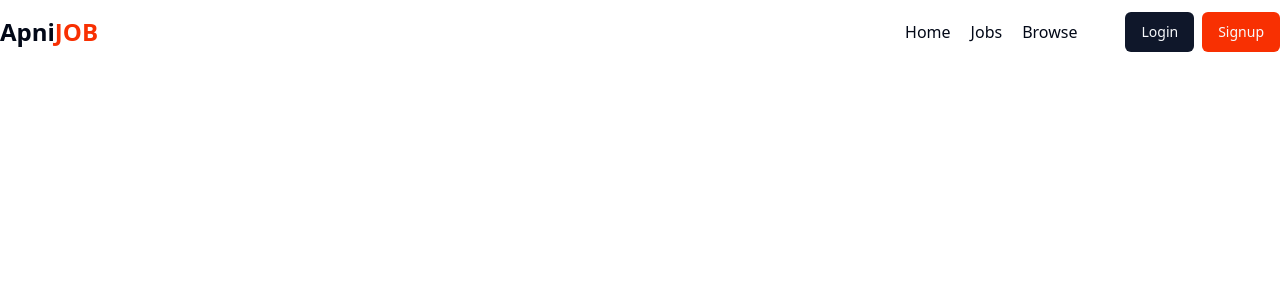
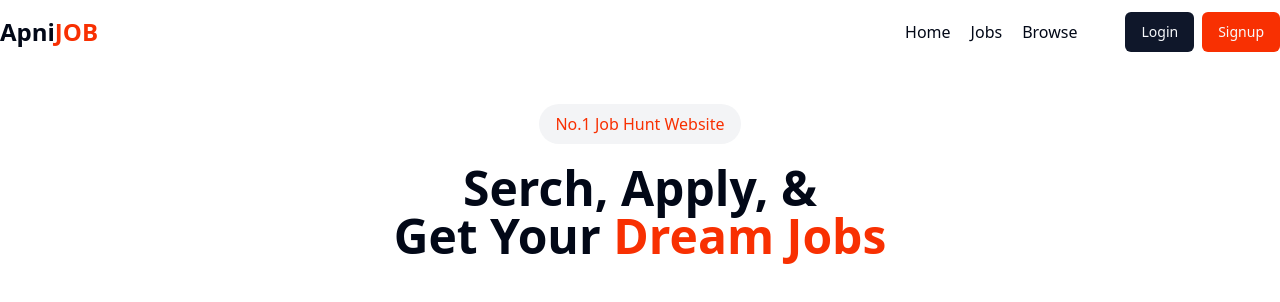
Before and after one commit to legendajar/job-portal-mern, a React (Vite) app in the folder frontend/: page / in a window 1280 px wide. Shown: the top 302 px of the page. Built offline with nearby package versions, Linux system fonts and the light colour scheme.

Commit message:
chore: Update Home component and related files

```diff
--- a/frontend/src/App.jsx
+++ b/frontend/src/App.jsx
@@ -1,7 +1,7 @@
 import { createBrowserRouter, RouterProvider } from 'react-router-dom';
-import Home from './components/page/Home/Home';
-import Login from './components/page/Auth/Login/Login';
-import Signup from './components/page/Auth/Signup/Signup';
+import Home from './page/Home/Home';
+import Login from './page/Auth/Login/Login';
+import Signup from './page/Auth/Signup/Signup';
 
 const appRouter = createBrowserRouter([
   {
--- /dev/null
+++ b/frontend/src/components/HeroSection/HeroSection.jsx
@@ -0,0 +1,16 @@
+import React from 'react'
+
+const HeroSection = () => {
+  return (
+    <div className="text-center">
+        <div className="flex flex-col gap-5 my-10">
+            <span className="mx-auto px-4 py-2 rounded-full bg-gray-100 text-[#F83002] font-medium">
+                No.1 Job Hunt Website
+            </span>
+            <h1 className="text-5xl font-bold">Serch, Apply, & <br /> Get Your <span className='text-[#F83002]'>Dream Jobs</span></h1>
+        </div>
+    </div>
+  )
+}
+
+export default HeroSection
--- a/frontend/src/components/page/Home/Home.jsx
+++ /dev/null
@@ -1,12 +0,0 @@
-import Navbar from '@/components/shared/Navbar/Navbar'
-import React from 'react'
-
-const Home = () => {
-  return (
-    <div>
-        <Navbar />
-    </div>
-  )
-}
-
-export default Home
--- /dev/null
+++ b/frontend/src/page/Home/Home.jsx
@@ -0,0 +1,16 @@
+import HeroSection from '@/components/HeroSection/HeroSection'
+import Navbar from '@/components/shared/Navbar/Navbar'
+
+const Home = () => {
+  return (
+    <div>
+        <Navbar />
+        <HeroSection />
+        {/* <CategoryCarousel />
+        <LatestJobs />
+        <Footer /> */}
+    </div>
+  )
+}
+
+export default Home
```
Also changed, not shown: frontend/src/page/Auth/Login/Login.jsx (renamed from frontend/src/components/page/Auth/Login/Login.jsx), frontend/src/page/Auth/Signup/Signup.jsx (renamed from frontend/src/components/page/Auth/Signup/Signup.jsx).
